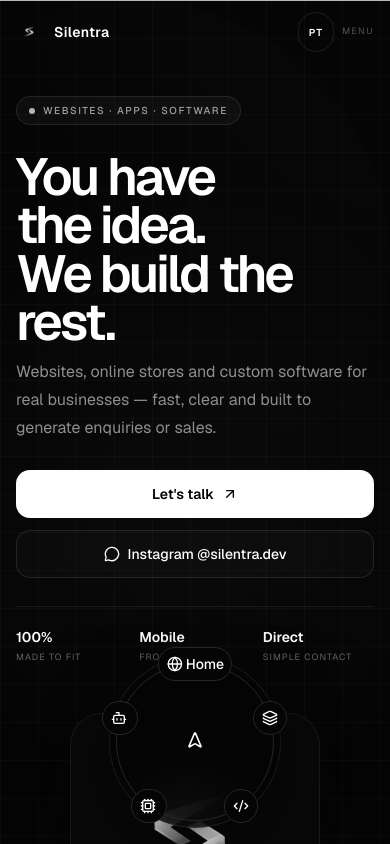
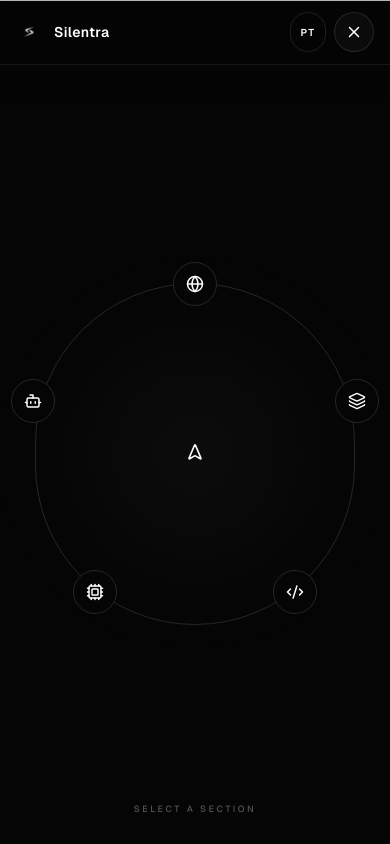
Before and after one commit to martimfm1/silentra-web, a Next.js app: page / in a window 390 px wide. Both pictures are taken after a click on the button "Open menu". Shown: the top 844 px of the page. Built offline with nearby package versions, Linux system fonts and the light colour scheme.

Commit message:
feat: make mobile radial navigation fullscreen menu

```diff
--- a/components/navigation.tsx
+++ b/components/navigation.tsx
@@ -1,8 +1,8 @@
 "use client";
 
-import { useState } from "react";
-import { motion, useMotionValueEvent, useScroll, useSpring, useTransform } from "framer-motion";
-import { ArrowUpRight, Bot, Code2, Cpu, Globe, Layers } from "lucide-react";
+import { useEffect, useState } from "react";
+import { AnimatePresence, motion, useMotionValueEvent, useScroll, useSpring, useTransform } from "framer-motion";
+import { ArrowUpRight, Bot, Code2, Cpu, Globe, Layers, Menu, X } from "lucide-react";
 import Image from "next/image";
 import { RadialNav, type RadialNavItem } from "@/components/animate-ui/components/community/radial-nav";
 import { copy, useI18n } from "@/components/i18n";
@@ -21,13 +21,37 @@ export function Navigation() {
   const { locale, toggleLocale } = useI18n();
   const t = copy[locale].nav;
   const [scrolled, setScrolled] = useState(false);
+  const [mobileMenuOpen, setMobileMenuOpen] = useState(false);
   const { scrollY } = useScroll();
   const headerScale = useSpring(useTransform(scrollY, [0, 120], [1, 0.985]), { stiffness: 170, damping: 26 });
 
   useMotionValueEvent(scrollY, "change", (latest) => setScrolled(latest > 16));
 
+  useEffect(() => {
+    if (!mobileMenuOpen) {
+      document.body.style.overflow = "";
+      return;
+    }
+
+    const previousOverflow = document.body.style.overflow;
+    document.body.style.overflow = "hidden";
+
+    const onKeyDown = (event: KeyboardEvent) => {
+      if (event.key === "Escape") setMobileMenuOpen(false);
+    };
+
+    window.addEventListener("keydown", onKeyDown);
+    return () => {
+      document.body.style.overflow = previousOverflow;
+      window.removeEventListener("keydown", onKeyDown);
+    };
+  }, [mobileMenuOpen]);
+
   const handleNavClick = (href: string) => {
+    setMobileMenuOpen(false);
+    requestAnimationFrame(() => {
       document.querySelector(href)?.scrollIntoView({ behavior: "smooth", block: "start" });
+    });
   };
 
   const radialHrefs = ["#home", "#services", "#work", "#about", "#contact"] as const;
@@ -47,7 +71,7 @@ export function Navigation() {
         transition={{ duration: 0.6, ease: [0.25, 0.1, 0.25, 1] }}
         style={{ scale: headerScale }}
         className={`fixed inset-x-0 top-0 z-50 origin-top transition-all duration-300 ${
-          scrolled
+          scrolled || mobileMenuOpen
             ? "border-b border-[rgba(255,255,255,0.07)] bg-[rgba(5,5,5,0.9)] shadow-[0_8px_30px_rgba(0,0,0,0.18)] backdrop-blur-xl"
             : "bg-transparent"
         }`}
@@ -124,29 +148,77 @@ export function Navigation() {
               >
                 {locale === "pt" ? "EN" : "PT"}
               </button>
-              <span className="text-[9px] uppercase tracking-[0.16em] text-[#555]" aria-hidden="true">Menu</span>
+              <button
+                type="button"
+                onClick={() => setMobileMenuOpen((open) => !open)}
+                className="inline-flex h-10 w-10 items-center justify-center rounded-full border border-white/10 bg-white/[0.03] text-white transition hover:border-white/20 hover:bg-white/[0.07] focus-visible:outline-none focus-visible:ring-2 focus-visible:ring-white/50"
+                aria-label={mobileMenuOpen ? (locale === "pt" ? "Fechar menu" : "Close menu") : (locale === "pt" ? "Abrir menu" : "Open menu")}
+                aria-expanded={mobileMenuOpen}
+                aria-controls="mobile-radial-menu"
+              >
+                <AnimatePresence initial={false} mode="wait">
+                  <motion.span
+                    key={mobileMenuOpen ? "close" : "open"}
+                    initial={{ opacity: 0, rotate: -90, scale: 0.7 }}
+                    animate={{ opacity: 1, rotate: 0, scale: 1 }}
+                    exit={{ opacity: 0, rotate: 90, scale: 0.7 }}
+                    transition={{ duration: 0.2 }}
+                    className="inline-flex"
+                  >
+                    {mobileMenuOpen ? <X size={18} /> : <Menu size={18} />}
+                  </motion.span>
+                </AnimatePresence>
+              </button>
             </div>
           </div>
         </div>
       </motion.header>
 
+      <AnimatePresence>
+        {mobileMenuOpen && (
           <motion.div
-        initial={{ opacity: 0, y: 24, scale: 0.92 }}
-        animate={{ opacity: 1, y: 0, scale: 1 }}
-        transition={{ duration: 0.55, delay: 0.35, ease: [0.22, 1, 0.36, 1] }}
-        className="fixed inset-x-0 bottom-4 z-40 flex justify-center px-4 md:hidden"
-        style={{ paddingBottom: "env(safe-area-inset-bottom)" }}
-        aria-label={locale === "pt" ? "Navegação móvel" : "Mobile navigation"}
+            id="mobile-radial-menu"
+            role="dialog"
+            aria-modal="true"
+            aria-label={locale === "pt" ? "Menu principal" : "Main menu"}
+            initial={{ opacity: 0 }}
+            animate={{ opacity: 1 }}
+            exit={{ opacity: 0 }}
+            transition={{ duration: 0.28, ease: [0.22, 1, 0.36, 1] }}
+            className="fixed inset-0 z-40 flex items-center justify-center overflow-hidden bg-[#050505] px-5 pt-16 md:hidden"
           >
-        <div className="rounded-full border border-white/[0.08] bg-[rgba(5,5,5,0.78)] p-1.5 shadow-[0_22px_70px_rgba(0,0,0,0.48)] backdrop-blur-xl">
+            <motion.div
+              aria-hidden="true"
+              initial={{ opacity: 0, scale: 0.6 }}
+              animate={{ opacity: 1, scale: 1 }}
+              exit={{ opacity: 0, scale: 0.7 }}
+              transition={{ duration: 0.55, ease: [0.22, 1, 0.36, 1] }}
+              className="pointer-events-none absolute h-[82vw] w-[82vw] max-h-[460px] max-w-[460px] rounded-full bg-[radial-gradient(circle,rgba(255,255,255,0.06),transparent_65%)] blur-3xl"
+            />
+
+            <motion.div
+              initial={{ scale: 0.82, opacity: 0, y: 20 }}
+              animate={{ scale: 1, opacity: 1, y: 0 }}
+              exit={{ scale: 0.82, opacity: 0, y: 20 }}
+              transition={{ duration: 0.5, delay: 0.04, ease: [0.22, 1, 0.36, 1] }}
+              className="relative flex h-[min(82vw,420px)] w-[min(82vw,420px)] items-center justify-center"
+            >
               <RadialNav
-            size={158}
+                size={Math.min(420, typeof window !== "undefined" ? window.innerWidth - 48 : 320)}
                 items={radialItems}
-            menuButtonConfig={{ iconSize: 16, buttonSize: 34, buttonPadding: 7 }}
+                menuButtonConfig={{ iconSize: 18, buttonSize: 44, buttonPadding: 9 }}
                 onActiveChange={(id) => handleNavClick(radialHrefs[id] ?? "#home")}
               />
+            </motion.div>
+
+            <div className="pointer-events-none absolute bottom-7 left-0 right-0 text-center">
+              <p className="text-[9px] font-medium uppercase tracking-[0.28em] text-[#555]">
+                {locale === "pt" ? "Seleciona uma secção" : "Select a section"}
+              </p>
             </div>
           </motion.div>
+        )}
+      </AnimatePresence>
     </>
   );
 }
```
Lines whose indentation alone changed are shown as unchanged.
